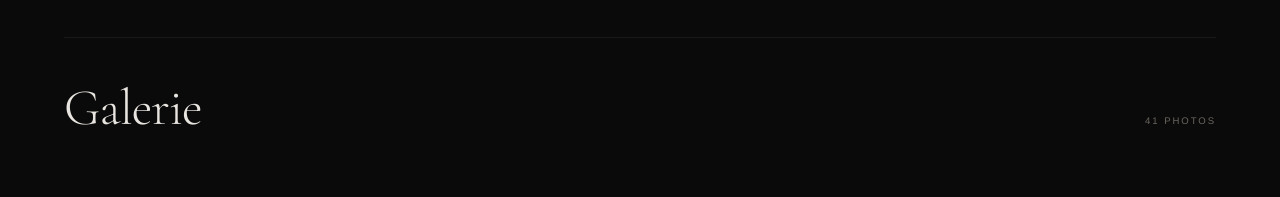
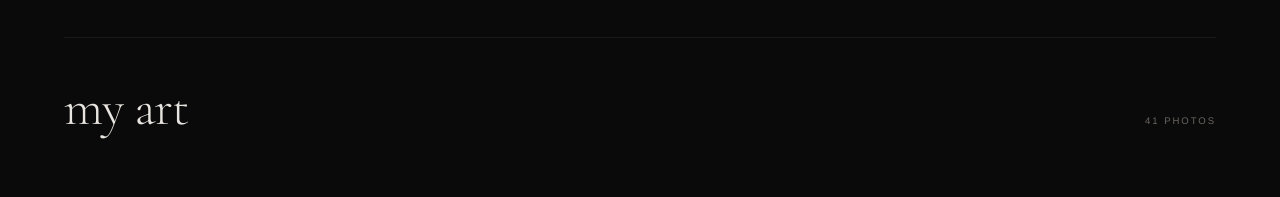
Before and after one commit to gwenvms/gwen-3, a Next.js app: page / in a window 1280 px wide. Shown: the part 891-1088 px from the top of the page. Built offline with nearby package versions, Linux system fonts and the light colour scheme.

Commit message:
feat: rename gallery section from 'Galerie' to 'my art'

```diff
--- a/src/app/page.tsx
+++ b/src/app/page.tsx
@@ -136,7 +136,7 @@ export default function Home() {
         </a>
         <ul style={{ display: "flex", gap: "3rem", listStyle: "none" }}>
           {[
-            { href: "#galerie", label: "Galerie" },
+            { href: "#galerie", label: "my art" },
             { href: "#about", label: "À propos" },
             { href: "#socials", label: "Contact" },
           ].map((link) => (
@@ -255,7 +255,7 @@ export default function Home() {
               letterSpacing: "-0.02em",
             }}
           >
-            Galerie
+            my art
           </h2>
           <span
             style={{
```
